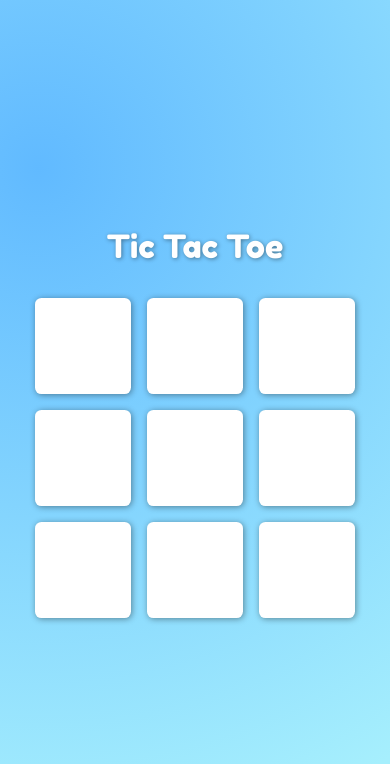
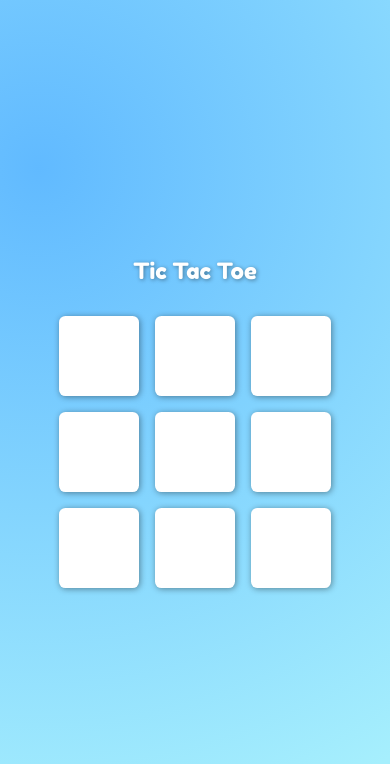
Before and after one commit to Gokul-Gopi/assignment-02, a React (Create React App) app in the folder tic-tac-toe/: page / in a window 390 px wide. Shown: the top 764 px of the page. Built offline with nearby package versions, Linux system fonts and the light colour scheme.

Commit message:
feat(tic-tac-toe): responsive page

```diff
--- a/tic-tac-toe/src/index.css
+++ b/tic-tac-toe/src/index.css
@@ -90,3 +90,18 @@ h1 {
   font-size: 2rem;
   color: rgb(89, 89, 217);
 }
+
+@media screen and (max-width: 500px) {
+  h1 {
+    font-size: 1.4rem;
+  }
+
+  .board {
+    grid-template-columns: repeat(3, 5rem);
+    grid-template-rows: repeat(3, 5rem);
+  }
+
+  .result p {
+    font-size: 1.5rem;
+  }
+}
```
